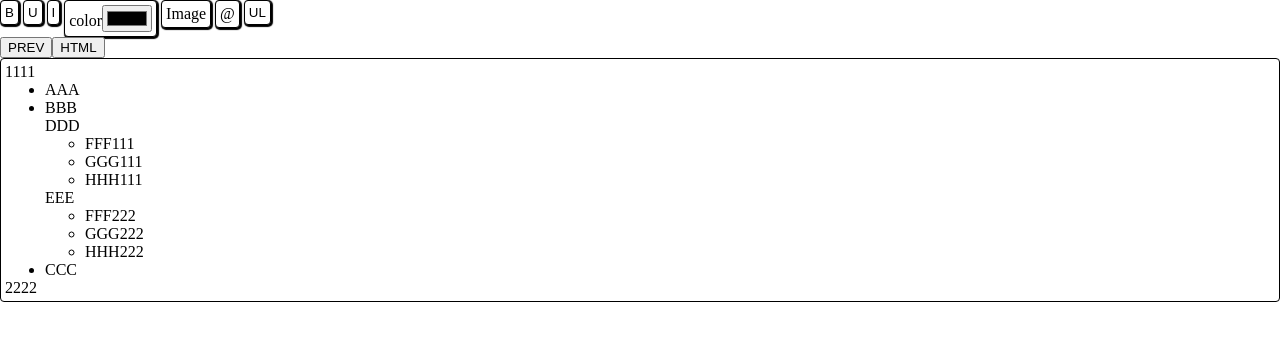
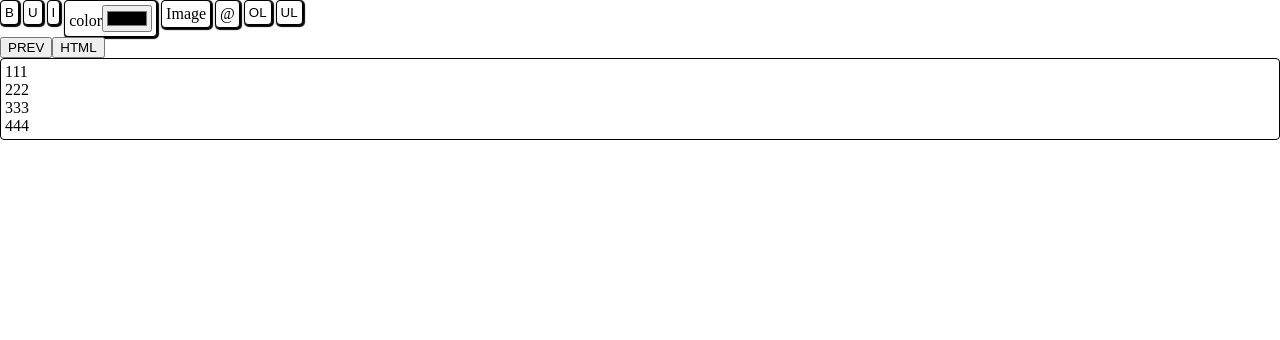
Before and after one commit to MaciejRog/react-komponenty, a React (Vite) app: page / in a window 1280 px wide. Shown: the top 340 px of the page. Built offline with nearby package versions, Linux system fonts and the light colour scheme.

Commit message:
refactor rich text list for ul && ol

```diff
--- a/src/core/components/function-components/form-elements/RichTextEditor/RichTextEditor.tsx
+++ b/src/core/components/function-components/form-elements/RichTextEditor/RichTextEditor.tsx
@@ -136,6 +136,12 @@ function RichTextEditor({
           handleUpdate={handleValueChange}
         />
         <RichTextBtnList
+          listType="OL"
+          selection={selecteSelection}
+          handleUpdate={handleValueChange}
+        />
+        <RichTextBtnList
+          listType="UL"
           selection={selecteSelection}
           handleUpdate={handleValueChange}
         />
--- a/src/core/components/function-components/form-elements/RichTextEditor/elements/RichTextBtn/RichTextBtnList.tsx
+++ b/src/core/components/function-components/form-elements/RichTextEditor/elements/RichTextBtn/RichTextBtnList.tsx
@@ -122,19 +122,9 @@ type typeListElement = {
   isLastItem: false;
 };
 
-function RichTextBtnList({
-  selection,
-  handleUpdate,
-}: {
-  selection: Selection | null;
-  handleUpdate: Function;
-}) {
-  const handleClick = () => {
-    if (selection) {
-      const range = getSelectionRangeWithFullLinesSelected(selection);
-
-      const linesRanges = getLinesRanges(selection, range);
+const getListElements = (linesRanges: Range[]) => {
   const listElements: typeListElement[] = [];
+  const listElementsByList: typeListElement[][] = [];
   linesRanges.forEach((lineRange) => {
     let listElement: typeListElement = {
       range: lineRange,
@@ -168,8 +158,6 @@ function RichTextBtnList({
     }
     listElements.push(listElement);
   });
-
-      const listElementsByList: typeListElement[][] = [];
   listElements.forEach((element) => {
     if (listElementsByList.length === 0) {
       listElementsByList.push([]);
@@ -184,7 +172,7 @@ function RichTextBtnList({
       if (listIndex > -1) {
         let listItemIndex = -1;
         listElementsByList[listIndex].forEach((el, index) => {
-              if (el.listItem === element.listItem) {
+          if (el.listItem !== null && el.listItem === element.listItem) {
             listItemIndex = index;
           }
         });
@@ -197,10 +185,26 @@ function RichTextBtnList({
       }
     }
   });
+  return listElementsByList;
+};
 
-      console.warn("listElementsByList = ", listElementsByList);
+function RichTextBtnList({
+  listType,
+  selection,
+  handleUpdate,
+}: {
+  listType: "UL" | "OL";
+  selection: Selection | null;
+  handleUpdate: Function;
+}) {
+  const handleClick = () => {
+    if (selection) {
+      const range = getSelectionRangeWithFullLinesSelected(selection);
 
-      listElementsByList.reverse().forEach((listEl) => {
+      const linesRanges = getLinesRanges(selection, range);
+      const listElements = getListElements(linesRanges);
+
+      listElements.reverse().forEach((listEl) => {
         if (listEl[0].list) {
           let toAddAfterList = ``;
           let appendOnTheEnd = true;
@@ -224,7 +228,16 @@ function RichTextBtnList({
             }
           }
         } else {
-          const list = document.createElement("ul");
+          let list = null;
+          switch (listType) {
+            case "OL":
+              list = document.createElement("ol");
+              break;
+            case "UL":
+              list = document.createElement("ul");
+              break;
+          }
+
           if (range.endContainer) {
             const element = getNearestNotTextElement(range.endContainer);
             if (element) {
@@ -248,7 +261,8 @@ function RichTextBtnList({
 
   return (
     <button className={`${styles.RichTextBtn}`} onClick={handleClick}>
-      UL
+      {listType === "OL" ? "OL" : null}
+      {listType === "UL" ? "UL" : null}
     </button>
   );
 }
--- a/src/core/pages/Main.tsx
+++ b/src/core/pages/Main.tsx
@@ -33,28 +33,7 @@ function Main() {
   // `);
   //##############################
   const [textValue, setTextValue] = useState(`
-    <div>1111</div>
-    <ul>
-      <li>AAA</li>
-      <li>
-        BBB
-        <div>DDD</div>
-        <ul>
-          <li>FFF111</li>
-          <li>GGG111</li>
-          <li>HHH111</li>
-        </ul>
-        <div>EEE</div>
-        <ul>
-          <li>FFF222</li>
-          <li>GGG222</li>
-          <li>HHH222</li>
-        </ul>
-      </li>
-      <li>CCC</li>
-    </ul>
-    <div>2222</div>
-
+    <div>111</div><div>222</div><div>333</div><div>444<br></div>
   `);
   //##############################
   // const [textValue, setTextValue] = useState(``);
```
Lines whose indentation alone changed are shown as unchanged.
